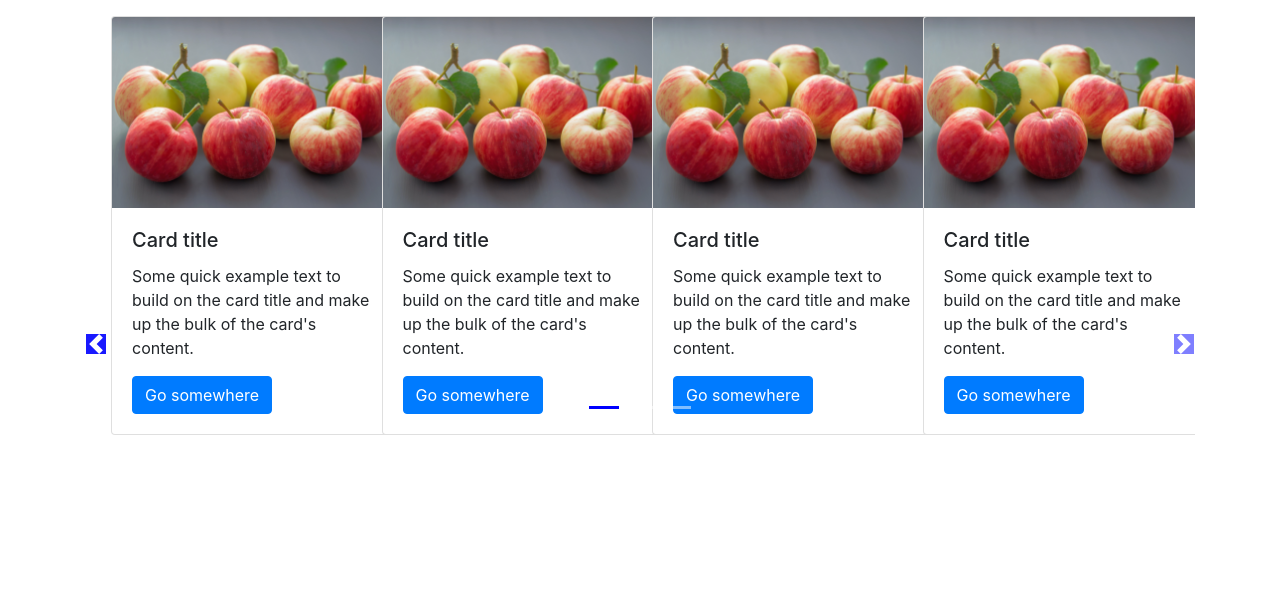
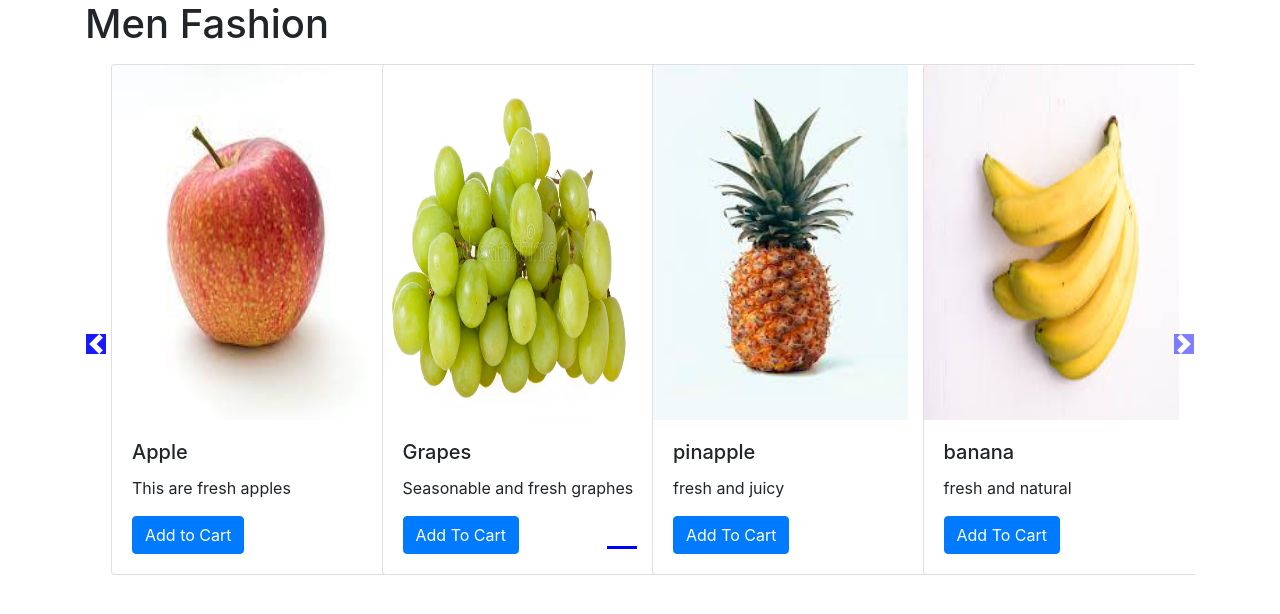
Before and after one commit to SawantGaurav/SawantGaurav.github.io, a Django app: page /shop/ in a window 1280 px wide. Shown: the part 56-670 px from the top of the page. Run offline with Django 4.2, Linux system fonts and the light colour scheme; data comes from the database, SQL or seed files in the repository; some libraries are stand-ins or nearby versions.

Commit message:
models used in index.html

```diff
--- a/mac/shop/templates/shop/index.html
+++ b/mac/shop/templates/shop/index.html
@@ -1,24 +1,29 @@
 {% extends 'shop/basic.html' %}
-
 {% block css %}
           .col-md-3
           {
           display: inline-block;
           margin-left:-4px;
           }
+
           .carousel-indicators .active {
           background-color: blue;
             }
+
           .col-md-3 img{
-        width:100%;
-        height:auto;
+
+          width: 255px;
+          height: 355px;
           }
+
           body .carousel-indicator li{
           background-color: blue;
           }
+
           body .carousel-indicators{
           bottom: 0;
           }
+
           body .carousel-control-prev-icon,
           body .carousel-control-next-icon{
           background-color: blue;
@@ -30,15 +35,16 @@
  {% endblock %}
 
 {% block body %}
-
 {% load static %}
-
 <div class="container">
+    <h1>Men Fashion</h1>
 <div id="demo" class="carousel slide my-3" data-ride="carousel">
     <ul class="carousel-indicators">
       <li data-target="#demo" data-slide-to="0" class="active"></li>
-    <li data-target="#demo" data-slide-to="1" ></li>
-    <li data-target="#demo" data-slide-to="2" ></li>
+
+       {% for i in range %}
+      <li data-target="#demo" data-slide-to="{{i}}" ></li>
+      {% endfor %}
     </ul>
 
     <!--Slideshow starts here -->
@@ -47,146 +53,38 @@
       <div class="carousel-item active">
         <div class="col-xs-3 col-sm-3 col-md-3">
           <div class="card" style="width: 18rem;">
-          <img src='{% static "shop/test.jpg" %}' class="card-img-top" alt="...">
+            <img src='/media/{{product.0.image}}' class="card-img-top" alt="...">
             <div class="card-body">
-              <h5 class="card-title">Card title</h5>
-              <p class="card-text">Some quick example text to build on the card title and make up the bulk of the card's content.</p>
-              <a href="#" class="btn btn-primary">Go somewhere</a>
-          </div>
-        </div>
-     </div>
-
-      <div class="col-xs-3 col-sm-3 col-md-3">
-        <div class="card" style="width: 18rem;">
-          <img src='{% static "shop/test.jpg" %}' class="card-img-top" alt="...">
-          <div class="card-body">
-            <h5 class="card-title">Card title</h5>
-            <p class="card-text">Some quick example text to build on the card title and make up the bulk of the card's content.</p>
-            <a href="#" class="btn btn-primary">Go somewhere</a>
-          </div>
-        </div>
-      </div>
-
-      <div class="col-xs-3 col-sm-3 col-md-3">
-        <div class="card" style="width: 18rem;">
-          <img src='{% static "shop/test.jpg" %}' class="card-img-top" alt="...">
-          <div class="card-body">
-            <h5 class="card-title">Card title</h5>
-            <p class="card-text">Some quick example text to build on the card title and make up the bulk of the card's content.</p>
-            <a href="#" class="btn btn-primary">Go somewhere</a>
-          </div>
-        </div>
-      </div>
-
-      <div class="col-xs-3 col-sm-3 col-md-3">
-        <div class="card" style="width: 18rem;">
-          <img src='{% static "shop/test.jpg" %}' class="card-img-top" alt="...">
-          <div class="card-body">
-            <h5 class="card-title">Card title</h5>
-            <p class="card-text">Some quick example text to build on the card title and make up the bulk of the card's content.</p>
-            <a href="#" class="btn btn-primary">Go somewhere</a>
-          </div>
+                <h5 class="card-title">{{product.0.product_name}}</h5>
+                <p class="card-text">{{product.0.desc}}</p>
+                <a href="#" class="btn btn-primary">Add to Cart</a>
             </div>
           </div>
        </div>
 
 
-
-    <div class="carousel-item">
+        {% for i in product|slice:"1:"%}
         <div class="col-xs-3 col-sm-3 col-md-3">
           <div class="card" style="width: 18rem;">
-          <img src='{% static "shop/test.jpg" %}' class="card-img-top" alt="...">
+            <img src='/media/{{i.image}}' class="card-img-top" alt="...">
             <div class="card-body">
-              <h5 class="card-title">Card title</h5>
-              <p class="card-text">Some quick example text to build on the card title and make up the bulk of the card's content.</p>
-              <a href="#" class="btn btn-primary">Go somewhere</a>
+              <h5 class="card-title">{{i.product_name}}</h5>
+              <p class="card-text">{{i.desc}}</p>
+              <a href="#" class="btn btn-primary">Add To Cart</a>
             </div>
           </div>
         </div>
+        {% if forloop.counter|divisibleby:3 and forloop.counter > 0 and not forloop.last %}
+      </div><div class="carousel-item">
+        {% endif %}
 
-      <div class="col-xs-3 col-sm-3 col-md-3">
-        <div class="card" style="width: 18rem;">
-          <img src='{% static "shop/test.jpg" %}' class="card-img-top" alt="...">
-          <div class="card-body">
-            <h5 class="card-title">Card title</h5>
-            <p class="card-text">Some quick example text to build on the card title and make up the bulk of the card's content.</p>
-            <a href="#" class="btn btn-primary">Go somewhere</a>
+        {% endfor %}
+    </div>
+
+
+
 </div>
 </div>
-      </div>
-
-      <div class="col-xs-3 col-sm-3 col-md-3">
-        <div class="card" style="width: 18rem;">
-          <img src='{% static "shop/test.jpg" %}' class="card-img-top" alt="...">
-          <div class="card-body">
-            <h5 class="card-title">Card title</h5>
-            <p class="card-text">Some quick example text to build on the card title and make up the bulk of the card's content.</p>
-            <a href="#" class="btn btn-primary">Go somewhere</a>
-          </div>
-        </div>
-      </div>
-
-      <div class="col-xs-3 col-sm-3 col-md-3">
-        <div class="card" style="width: 18rem;">
-          <img src='{% static "shop/test.jpg" %}' class="card-img-top" alt="...">
-          <div class="card-body">
-            <h5 class="card-title">Card title</h5>
-            <p class="card-text">Some quick example text to build on the card title and make up the bulk of the card's content.</p>
-            <a href="#" class="btn btn-primary">Go somewhere</a>
-          </div>
-        </div>
-      </div>
-    </div>
-
-    <div class="carousel-item">
-      <div class="col-xs-3 col-sm-3 col-md-3">
-        <div class="card" style="width: 18rem;">
-          <img src='{% static "shop/test.jpg" %}' class="card-img-top" alt="...">
-          <div class="card-body">
-              <h5 class="card-title">Card title</h5>
-              <p class="card-text">Some quick example text to build on the card title and make up the bulk of the card's content.</p>
-              <a href="#" class="btn btn-primary">Go somewhere</a>
-          </div>
-        </div>
-     </div>
-
-      <div class="col-xs-3 col-sm-3 col-md-3">
-        <div class="card" style="width: 18rem;">
-          <img src='{% static "shop/test.jpg" %}' class="card-img-top" alt="...">
-          <div class="card-body">
-            <h5 class="card-title">Card title</h5>
-            <p class="card-text">Some quick example text to build on the card title and make up the bulk of the card's content.</p>
-            <a href="#" class="btn btn-primary">Go somewhere</a>
-          </div>
-        </div>
-      </div>
-
-      <div class="col-xs-3 col-sm-3 col-md-3">
-        <div class="card" style="width: 18rem;">
-          <img src='{% static "shop/test.jpg" %}' class="card-img-top" alt="...">
-          <div class="card-body">
-            <h5 class="card-title">Card title</h5>
-            <p class="card-text">Some quick example text to build on the card title and make up the bulk of the card's content.</p>
-            <a href="#" class="btn btn-primary">Go somewhere</a>
-          </div>
-        </div>
-      </div>
-
-      <div class="col-xs-3 col-sm-3 col-md-3">
-        <div class="card" style="width: 18rem;">
-          <img src='{% static "shop/test.jpg" %}' class="card-img-top" alt="...">
-          <div class="card-body">
-            <h5 class="card-title">Card title</h5>
-            <p class="card-text">Some quick example text to build on the card title and make up the bulk of the card's content.</p>
-            <a href="#" class="btn btn-primary">Go somewhere</a>
-          </div>
-        </div>
-      </div>
-    </div>
-  </div>
-
-</div>
-
     <!-- left and right controls for the slide -->
     <a class="carousel-control-prev" href="#demo" data-slide="prev">
         <span class="carousel-control-prev-icon"></span>
@@ -195,8 +93,7 @@
         <span class="carousel-control-next-icon"></span>
     </a>
 
-  {% comment %} list {% endcomment %}
-
-
 
  {% endblock %}
+
+</div>
--- a/mac/shop/views.py
+++ b/mac/shop/views.py
@@ -12,7 +12,7 @@ def index(request):
     products = Product.objects.all()
     n=len(products)
     nSlides= n//4 +  ceil((n/4)-(n//4))
-    params ={'no_of_slides':nSlides ,'range':range(nSlides), 'product':products}
+    params ={'no_of_slides':nSlides ,'range':range(1,nSlides), 'product':products}
 
     return render(request, "shop/index.html",params)
 
```
Lines whose indentation alone changed are shown as unchanged.
